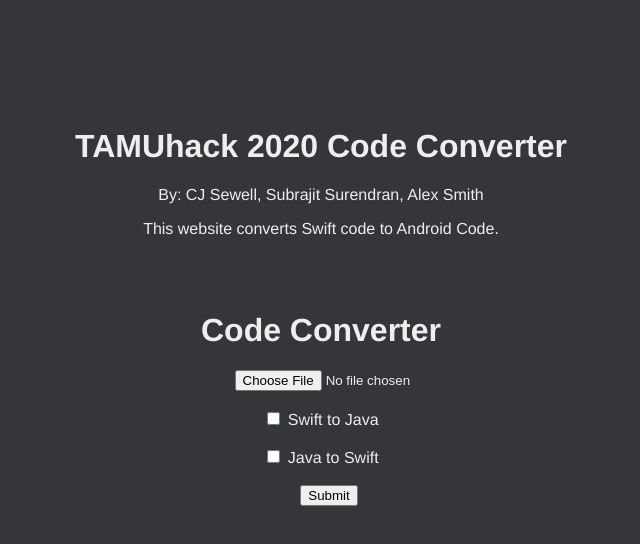
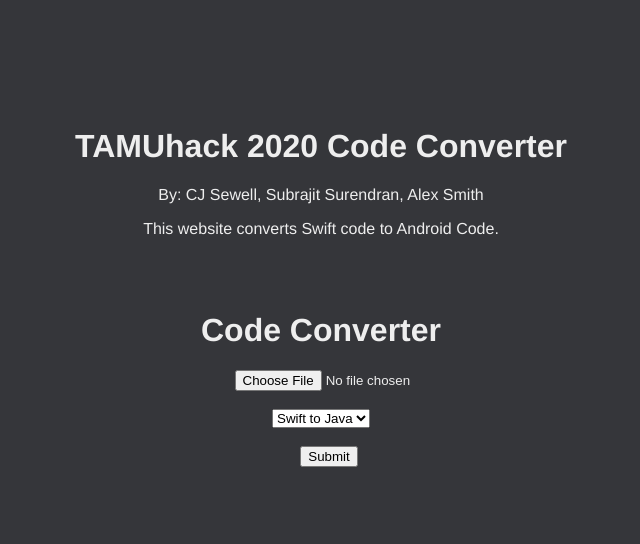
Before and after one commit to Chao07/Code_Converter, a plain HTML site: page website.html in a window 1280 px wide. Shown: the whole page, without its empty margins (319-959 px from the left). Drawn offline with Linux system fonts and the light colour scheme.

Commit message:
Update website.html

```diff
--- a/website.html
+++ b/website.html
@@ -3,8 +3,7 @@
 
 <head>
     <title>Home</title>
-
-    <style>
+	<style>
         /*Page border*******************/
         #banner {
             position: fixed;
@@ -133,17 +132,17 @@
 
     <h1>Code Converter</h1>
 
-    <form action="/website/code_convert_page/">
+    <form action="/website/code_convert_page/" method="GET">
         <!-- This is the form where the file will be submitted -->
-        &emsp;&emsp;&emsp;&emsp;&emsp;<input type="file" name="tempFile">
+        &emsp;&emsp;&emsp;&emsp;&emsp;<input type="file" id="filename" name="tempFile" required>
 		<br><br>
-		<input type="checkbox" name="option"> Swift to Java
-		<br><br>
-		<input type="checkbox" name="option"> Java to Swift
+		<select>
+			<option value="swifttojava" id="stj" name="STJ">Swift to Java</option>
+			<option value="javatoswift" id="jts" name="JTS">Java to Swift</option>
+		</select>
         <br><br>
         &emsp;<input type="submit">
     </form>
-
 </body>
 
 <script> // This is where the JavaScript goes. Examples below.
```
